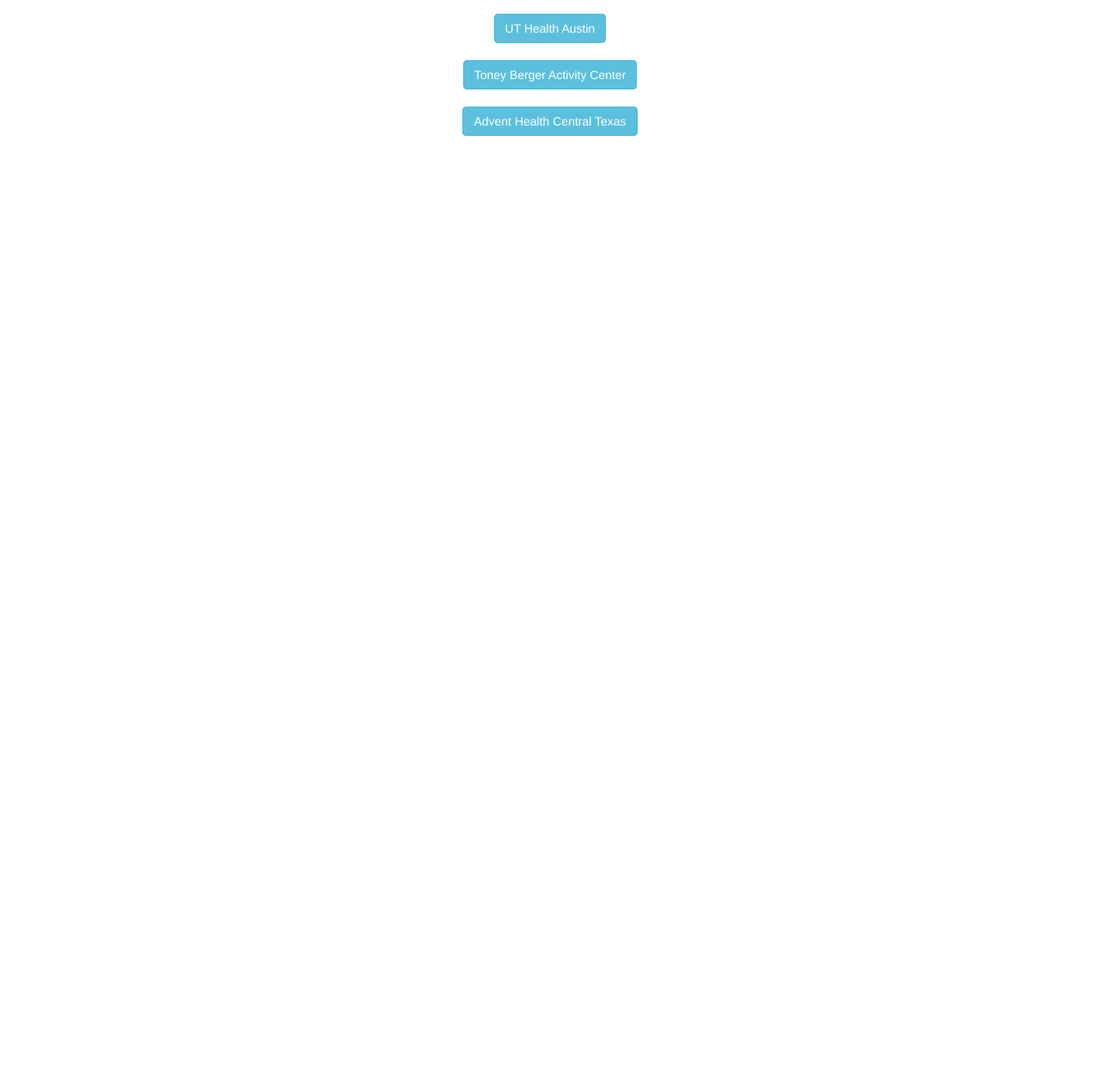
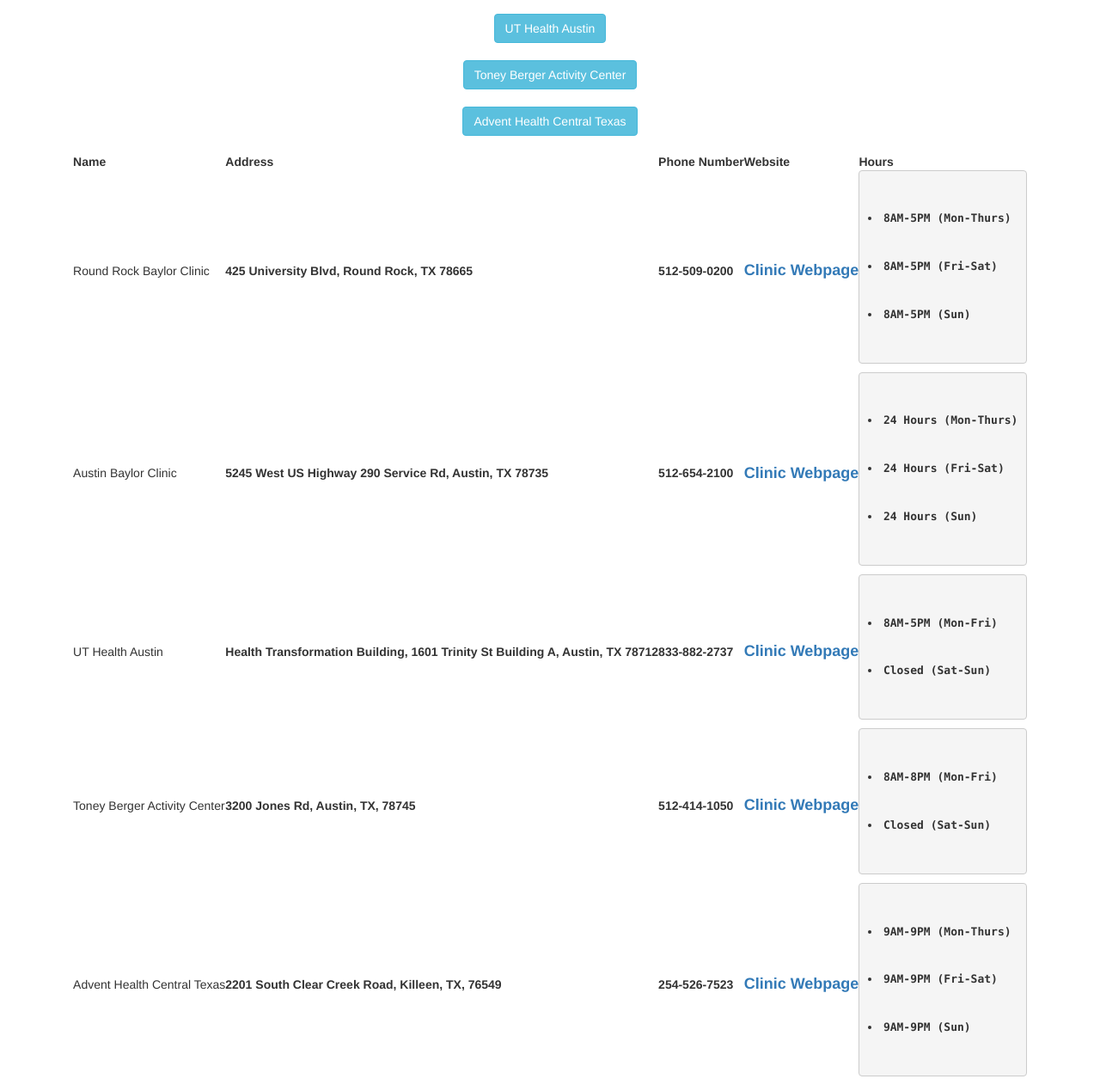
Before and after one commit to hmallidi/quarantine-fighter, a Flask app: page /healthcare in a window 1280 px wide. Shown: the part 214-1476 px from the top of the page at 86% size. Before the commit the page ends 372 px from the top, so only its background shows below. Run offline with Flask 2, Linux system fonts and the light colour scheme; some libraries are stand-ins or nearby versions; some web fonts are replaced.

Commit message:
Added table format

```diff
--- a/templates/healthcare.html
+++ b/templates/healthcare.html
@@ -47,18 +47,101 @@
         </nav>
 
         <center><h1> COVID-19 Testing Locations Currently Open: </center>
+
+        <center>
+        <table class="searchable sortable">
+            <thead>
+            <tr>
+                <th>Name</th>
+                <th>Address</th>
+                <th>Phone Number</th>
+                <th>Website</th>
+                <th>Hours</th>
+            </tr>
+            </thead>
+            <tbody>
+            <tr>
+            <td>Round Rock Baylor Clinic</td>
+            <th>425 University Blvd, Round Rock, TX 78665</th>
+            <th>512-509-0200</th>
+            <th>  <a href="https://www.bswhealth.com/locations/round-rock-425-university-clinic/?y_source=1_MTM0MTE2MzgtNzE1LWxvY2F0aW9uLndlYnNpdGU=" target="_blank"><font size = "+1"> Clinic Webpage</font></a>  </th>
+            <th>
+                <pre>
+                    <li>8AM-5PM (Mon-Thurs)</li>
+                    <li>8AM-5PM (Fri-Sat)</li>
+                    <li>8AM-5PM (Sun)</li>
+                </pre>
+            </th>
+            </tr>
+
+            <tr>
+            <td>Austin Baylor Clinic</td>
+            <th>5245 West US Highway 290 Service Rd, Austin, TX 78735</th>
+            <th>512-654-2100</th>
+            <th> <a href="https://www.bswhealth.com/locations/austin-medical-center/" target="_blank"><font size = "+1"> Clinic Webpage</font></a>  </th>
+            <th>
+                <pre>
+                    <li>24 Hours (Mon-Thurs)</li>
+                    <li>24 Hours (Fri-Sat)</li>
+                    <li>24 Hours (Sun)</li>
+                </pre>
+            </th>
+            </tr>
+
+            <tr>
+            <td>UT Health Austin</td>
+            <th>Health Transformation Building, 1601 Trinity St Building A, Austin, TX 78712</th>
+            <th>833-882-2737</th>
+            <th> <a href="https://uthealthaustin.org/" target="_blank"><font size = "+1"> Clinic Webpage</font></a> </th>
+            <th>
+                <pre>
+                    <li>8AM-5PM (Mon-Fri)</li>
+                    <li>Closed (Sat-Sun)</li>
+                </pre>
+            </th>
+            </tr>
+
+            <tr>
+            <td>Toney Berger Activity Center</td>
+            <th>3200 Jones Rd, Austin, TX, 78745</th>
+            <th>512-414-1050</th>
+            <th>  <a href="https://www.austinisd.org/construction-management/bond/bond-and-construction-projects/burger-athletic-complex" target="_blank"><font size = "+1"> Clinic Webpage</font></a> </th>
+            <th>
+                <pre>
+                    <li>8AM-8PM (Mon-Fri)</li>
+                    <li>Closed (Sat-Sun)</li>
+                </pre>
+            </th>
+            </tr>
+
+            <tr>
+            <td>Advent Health Central Texas</td>
+            <th>2201 South Clear Creek Road, Killeen, TX, 76549</th>
+            <th>254-526-7523</th>
+            <th>   <a href="https://www.adventhealth.com/hospital/adventhealth-central-texas" target="_blank"><font size = "+1"> Clinic Webpage </font></a> </th>
+            <th>
+                <pre>
+                    <li>9AM-9PM (Mon-Thurs)</li>
+                    <li>9AM-9PM (Fri-Sat)</li>
+                    <li>9AM-9PM (Sun)</li>
+                </pre>
+            </th>
+            </tr>
+        </center>
+
+
         <center>
             <!-- Information and images and stuff for 3 restaurants -->
             <button type="button" class="btn btn-info" data-toggle="collapse" data-target="#RoundRockBaylor">Round Rock Baylor Clinic</button>
             <div class = "collapse" id="RoundRockBaylor">
             <div class="testcenter" id="RoundRockBaylor">
-                <img src="../static/img/RoundRockBaylor.jpg" alt="Round Rock Baylor Clinic" style="width:50%" style = "height:50%">
+                <img src="../static/img/RoundRockBaylor.jpg" alt="Round Rock Baylor Clinic" style="width:25%" style = "height:25%">
                 <!-- Round Rock Baylor Clinic -->
                 <h2>Round Rock Baylor Clinic</h2>
                 <h3>425 University Blvd, Round Rock, TX 78665</h3>
                 <h3> Phone Number: 512-509-0200</h3>
                 <!--FIX CENTER ALIGNMENT:-->
-                <a href="https://www.bswhealth.com/locations/round-rock-425-university-clinic/?y_source=1_MTM0MTE2MzgtNzE1LWxvY2F0aW9uLndlYnNpdGU=" style="text-align:center"><font size = "+2"> Go to Website</font></a>
+                <a href="https://www.bswhealth.com/locations/round-rock-425-university-clinic/?y_source=1_MTM0MTE2MzgtNzE1LWxvY2F0aW9uLndlYnNpdGU=" target="_blank"><font size = "+1"> Clinic Webpage</font></a>
                 <ul>
                     <h3>Hours</h3>
                     <li>8AM-5PM (Mon-Thurs)</li>
@@ -73,12 +156,12 @@
             <button type="button" class="btn btn-info" data-toggle="collapse" data-target="#AustinBaylor">Austin Baylor Clinic</button>
             <div class = "collapse" id="AustinBaylor">
             <div class="testcenter" id="AustinBaylor">
-                <img src="../static/img/AustinBaylor.jpg" alt="Austin Baylor Clinic" style="width:50%" style = "height:50%">
+                <img src="../static/img/AustinBaylor.jpg" alt="Austin Baylor Clinic" style="width:25%" style = "height:25%">
                 <!-- Austin  Baylor Clinic -->
                 <h2>Austin Baylor Clinic</h2>
                 <h3>5245 West US Highway 290 Service Rd, Austin, TX 78735</h3>
                 <h3> Phone Number: 512-654-2100</h3>
-                <a href="https://www.bswhealth.com/locations/austin-medical-center/" style="text-align:center"><font size = "+2"> Go to Website</font></a>
+                <a href="https://www.bswhealth.com/locations/austin-medical-center/" target="_blank"><font size = "+1"> Clinic Webpage</font></a>
                 <ul>
                     <h3>Hours</h3>
                     <li>24 Hours (Mon-Thurs)</li>
@@ -92,12 +175,12 @@
             <button type="button" class="btn btn-info" data-toggle="collapse" data-target="#UTHealth">UT Health Austin</button>
             <div class = "collapse" id="UTHealth">
             <div class="testcenter" id="UTHealth">
-                <img src="../static/img/UTHealth.jpg" alt="UT Health Austin" style="width:50%" style = "height:50%">
+                <img src="../static/img/UTHealth.jpg" alt="UT Health Austin" style="width:25%" style = "height:25%">
                 <!-- UT Health -->
                 <h2>UT Health Austin</h2>
                 <h3>Health Transformation Building, 1601 Trinity St Building A, Austin, TX 78712</h3>
                 <h3> Phone Number: 833-882-2737</h3>
-                <a href="https://uthealthaustin.org/" style="text-align:center"><font size = "+2"> Go to Website</font></a>
+                <a href="https://uthealthaustin.org/" target="_blank"><font size = "+1"> Clinic Webpage</font></a>
                 <ul>
                     <h3>Hours</h3>
                     <li>8AM-5PM (Mon-Fri)</li>
@@ -110,12 +193,12 @@
             <button type="button" class="btn btn-info" data-toggle="collapse" data-target="#TonyBerger">Toney Berger Activity Center</button>
             <div class = "collapse" id="TonyBerger">
             <div class="testcenter" id="TonyBerger">
-                <img src="../static/img/TonyBerger.jpg" alt="Toney Berger Activity Center" style="width:50%" style = "height:50%">
+                <img src="../static/img/TonyBerger.jpg" alt="Toney Berger Activity Center" style="width:25%" style = "height:25%">
                 <!-- Toney Berger Activity Center -->
                 <h2>Toney Berger Activity Center</h2>
                 <h3>3200 Jones Rd, Austin, TX, 78745</h3>
                 <h3> Phone Number: 512-414-1050</h3>
-                <a href="https://www.austinisd.org/construction-management/bond/bond-and-construction-projects/burger-athletic-complex" style="text-align:center"><font size = "+2"> Go to Website</font></a>
+                <a href="https://www.austinisd.org/construction-management/bond/bond-and-construction-projects/burger-athletic-complex" target="_blank"><font size = "+1"> Clinic Webpage</font></a>
                 <ul>
                     <li>8AM-8PM (Mon-Fri)</li>
                     <li>Closed (Sat-Sun)</li>
@@ -127,12 +210,12 @@
             <button type="button" class="btn btn-info" data-toggle="collapse" data-target="#AdventHealth">Advent Health Central Texas</button>
             <div class = "collapse" id="AdventHealth">
             <div class="testcenter" id="AdventHealth">
-                <img src="../static/img/AdventHealth.jpg" alt="Advent Health Central Texas" style="width:50%" style = "height:50%">
+                <img src="../static/img/AdventHealth.jpg" alt="Advent Health Central Texas" style="width:25%" style = "height:25%">
                 <!-- Advent Health-->
                 <h2>Advent Health Central Texas</h2>
                 <h3>2201 South Clear Creek Road, Killeen, TX, 76549</h3>
                 <h3> Phone Number: 254-526-7523</h3>
-                <a href="https://www.adventhealth.com/hospital/adventhealth-central-texas" style="text-align:center"><font size = "+2"> Go to Website</font></a>
+                <a href="https://www.adventhealth.com/hospital/adventhealth-central-texas" target="_blank"><font size = "+1"> Clinic Webpage </font></a>
                 <ul>
                     <h3>Hours</h3>
                     <li>9AM-9PM (Mon-Thurs)</li>
```
